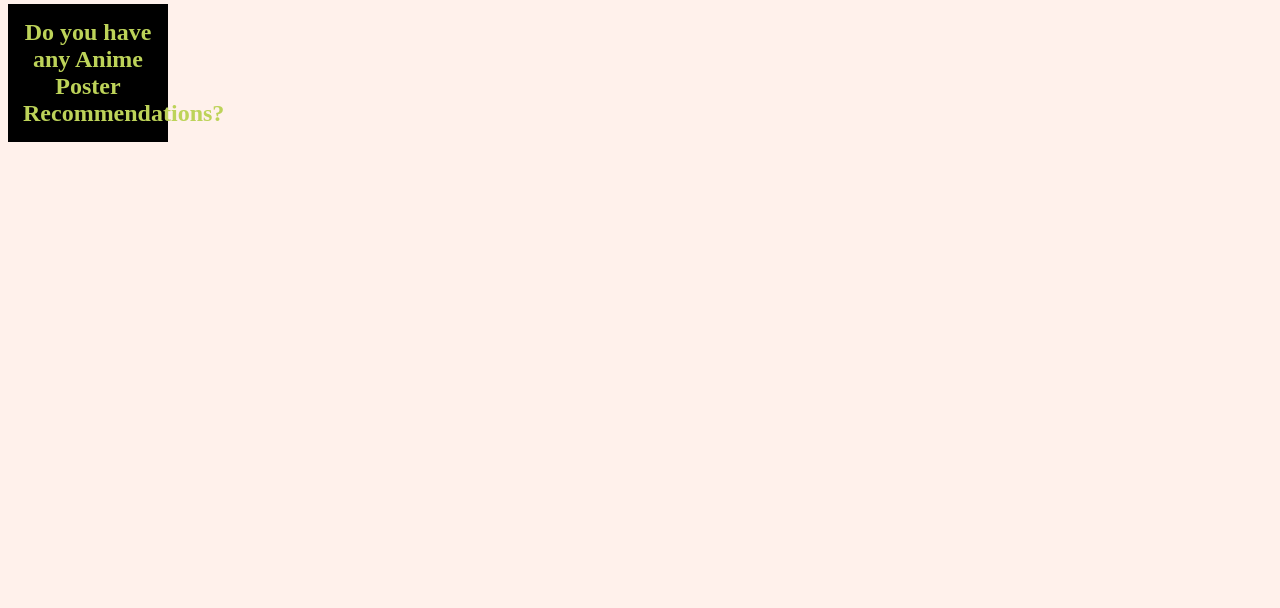
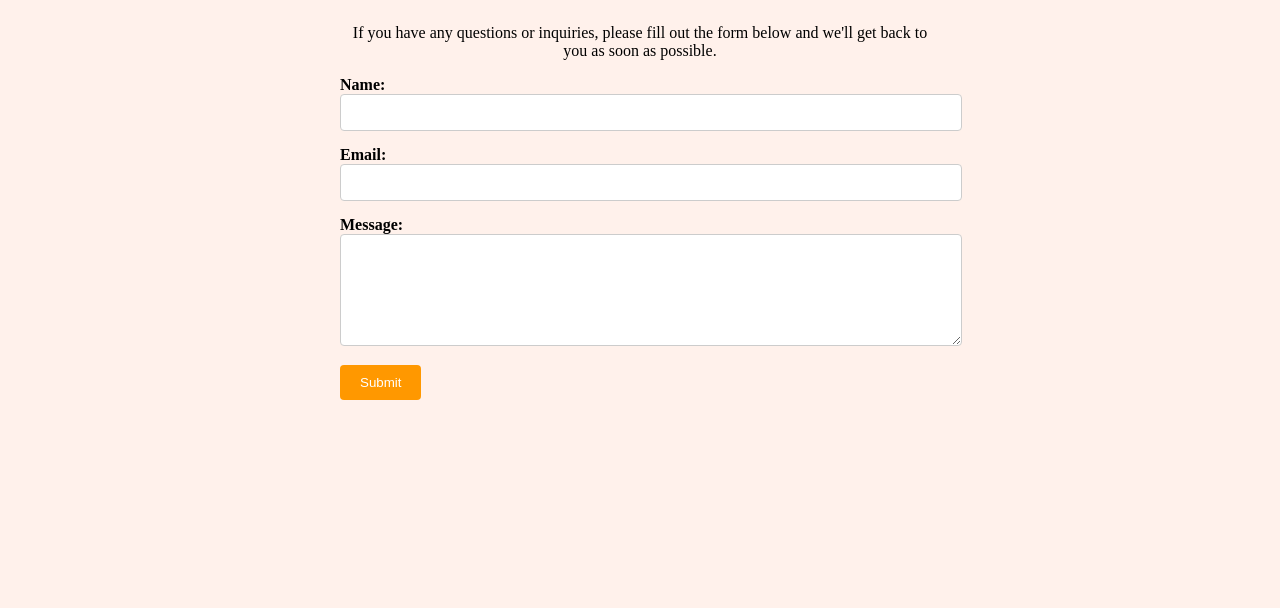
Before and after one commit to jellycirig08/multiple-page-challenge, a plain HTML site: page Contact.html in a window 1280 px wide. Shown: the part 192-800 px from the top of the page. Drawn offline with Linux system fonts and the light colour scheme.

Commit message:
contact page set-up

```diff
--- a/Contact.html
+++ b/Contact.html
@@ -13,7 +13,25 @@
       <a href="/photo.html">Photo</a>
       <a href="/contact.html">Contact</a>
     </div>
-    <h1>Contact us</h1>
-    <h2>Do you have any Anime Poster Recommendations?</h2>
+     <div class="container">
+    <h1>Contact Us</h1>
+    <p>If you have any questions or inquiries, please fill out the form below and we'll get back to you as soon as possible.</p>
+    <form>
+      <div class="form-group">
+        <label for="name">Name:</label>
+        <input type="text" id="name" name="name" required>
+      </div>
+      <div class="form-group">
+        <label for="email">Email:</label>
+        <input type="email" id="email" name="email" required>
+      </div>
+      <div class="form-group">
+        <label for="message">Message:</label>
+        <textarea id="message" name="message" rows="6" required></textarea>
+      </div>
+      <button type="submit">Submit</button>
+    </form>
+  </div>
+    </p>
   </body>
 </html>
--- a/styles.css
+++ b/styles.css
@@ -56,3 +56,34 @@ img {
 a:hover {
   color: var(--accent-color);
 }
+
+.container {
+  max-width: 600px;
+  margin: 0 auto;
+  padding: 20px;
+}
+.form-group {
+  margin-bottom: 15px;
+}
+label {
+  display: block;
+  font-weight: bold;
+}
+input,
+textarea {
+  width: 100%;
+  padding: 10px;
+  border: 1px solid #ccc;
+  border-radius: 4px;
+}
+button {
+  padding: 10px 20px;
+  background-color: #ff9800;
+  color: #fff;
+  border: none;
+  border-radius: 4px;
+  cursor: pointer;
+}
+button:hover {
+  background-color: var(--accent-color);
+}
```
